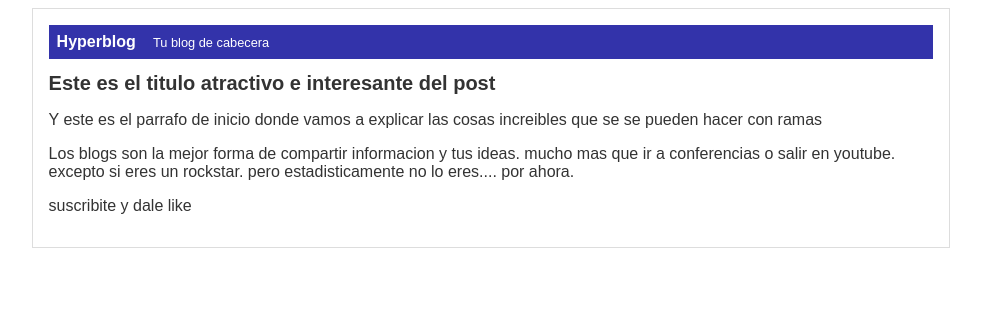
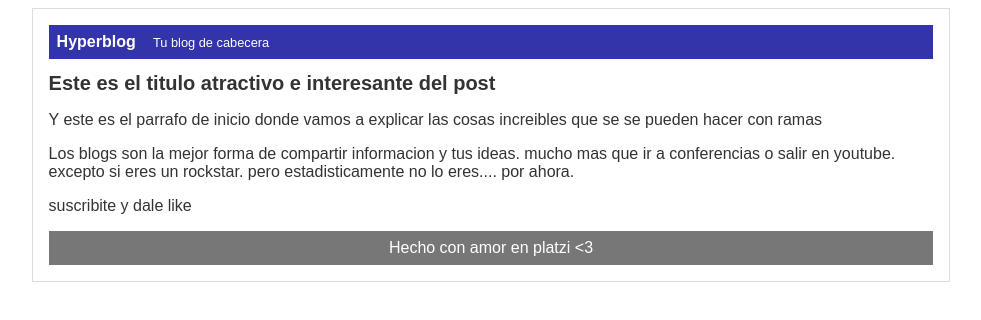
Before and after one commit to ernerdo/hyperblog, a plain HTML site: page blogpost.html in a window 1280 px wide. Shown: the whole page, without its empty margins (149-1130 px from the left). Drawn offline with Linux system fonts and the light colour scheme.

Commit message:
commit del footer

```diff
--- a/blogpost.html
+++ b/blogpost.html
@@ -20,6 +20,9 @@
                 </p>
                 <p>suscribite y dale like</p>
         </div>
+        <div id="footer">
+        Hecho con amor en platzi <3
+        </div>
     </div>
 
 </body>
--- a/css/estilos.css
+++ b/css/estilos.css
@@ -31,3 +31,11 @@ body
 {
     font-size: 20px;
 }
+
+#footer
+{
+    background: #777;
+    color: white;
+    text-align: center;
+    padding: 0.5em;
+}
```
